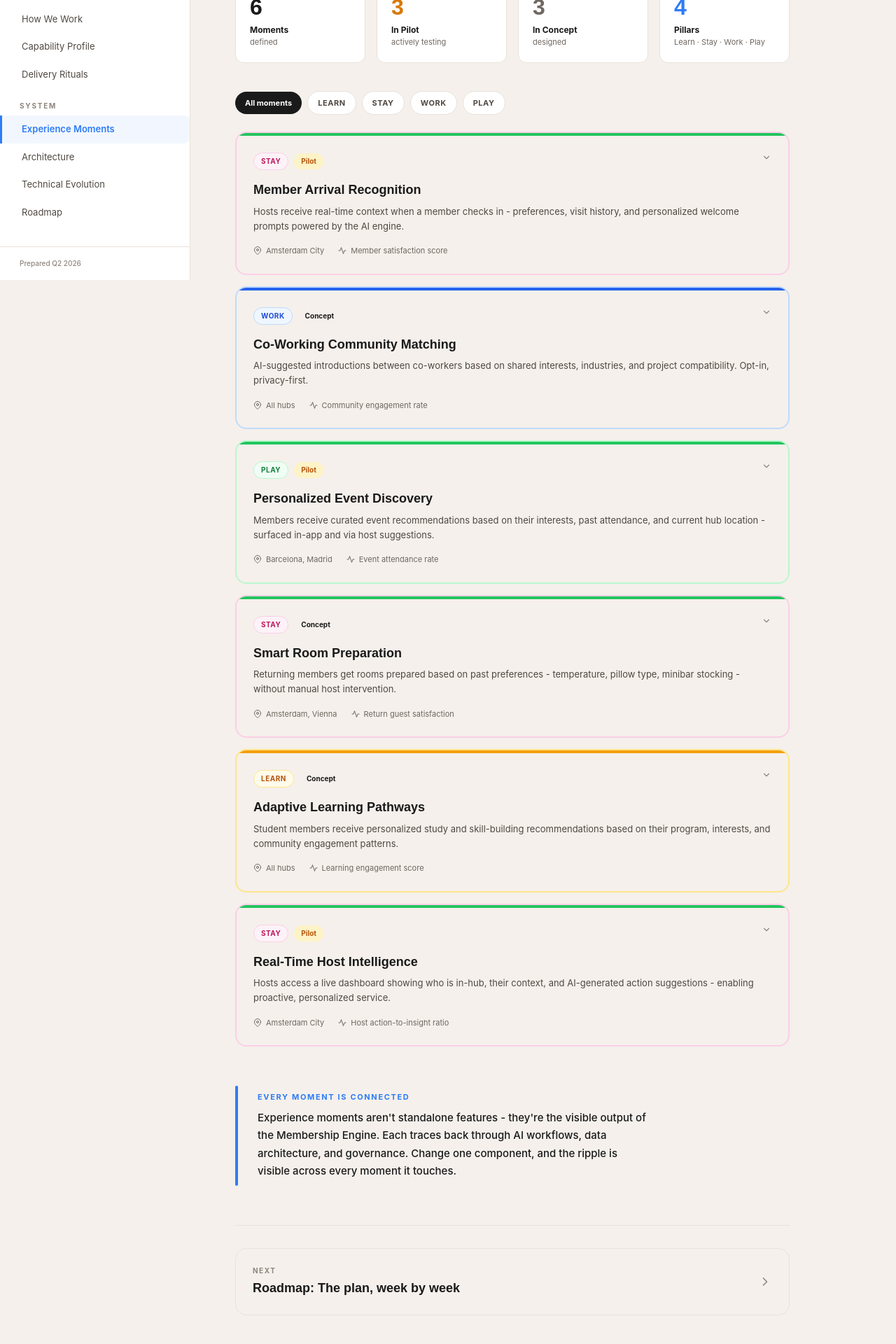
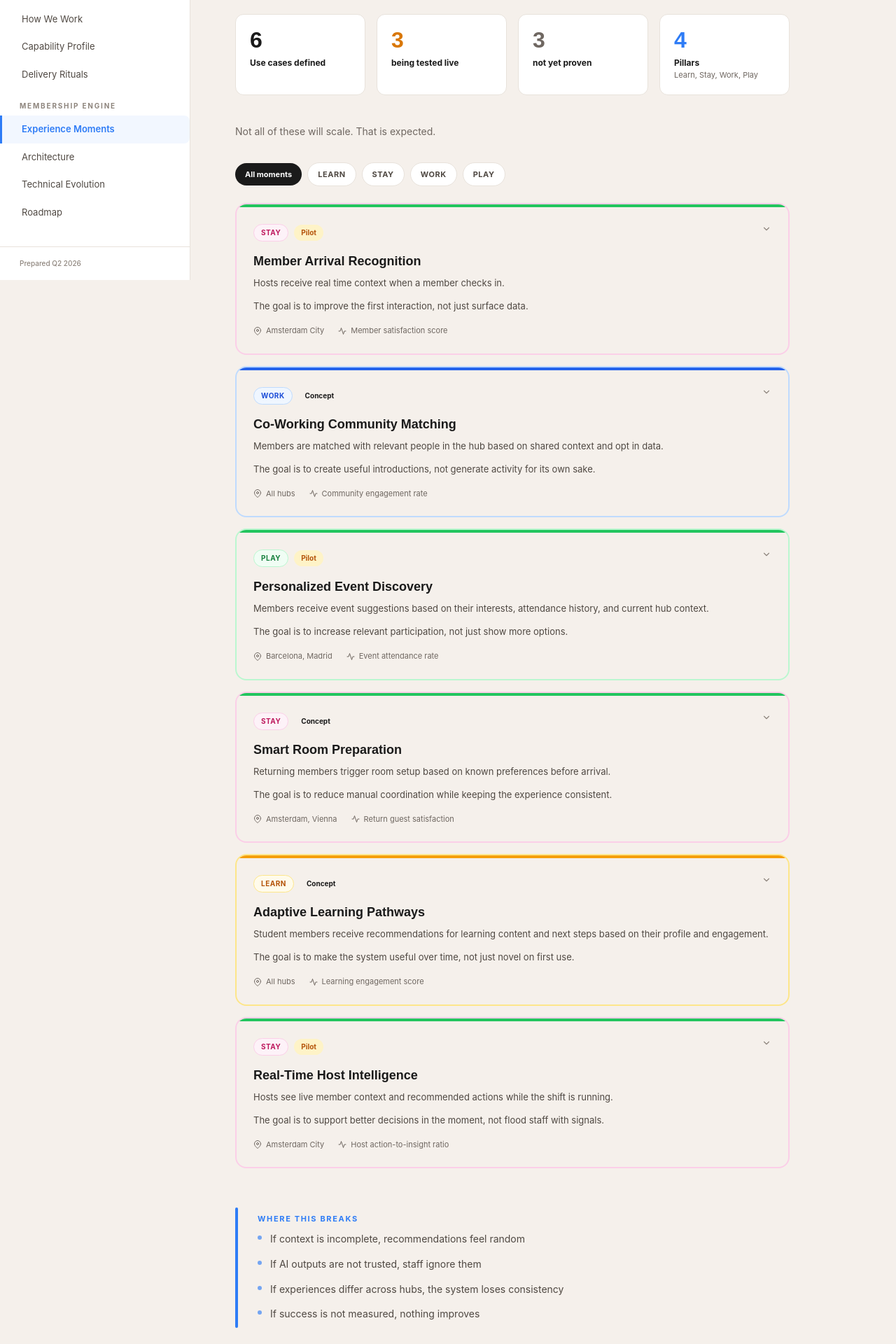
Before and after one commit to mczimmer/tsh-membership-engine, a Next.js app: page /experiences in a window 1280 px wide. Shown: the part 400-2320 px from the top of the page at 70% size. Built offline with nearby package versions, Linux system fonts and the light colour scheme.

Commit message:
Rename system section and harden experience moments

```diff
--- a/src/app/(shell)/experiences/page.tsx
+++ b/src/app/(shell)/experiences/page.tsx
@@ -11,6 +11,21 @@ import {
   getComponent,
 } from "@/data";
 import type { ExperienceMoment } from "@/data";
+
+const MOMENT_DESCRIPTIONS: Record<string, string> = {
+  arrival_recognition:
+    "Hosts receive real time context when a member checks in.\n\nThe goal is to improve the first interaction, not just surface data.",
+  cowork_matching:
+    "Members are matched with relevant people in the hub based on shared context and opt in data.\n\nThe goal is to create useful introductions, not generate activity for its own sake.",
+  event_personalization:
+    "Members receive event suggestions based on their interests, attendance history, and current hub context.\n\nThe goal is to increase relevant participation, not just show more options.",
+  smart_room_prep:
+    "Returning members trigger room setup based on known preferences before arrival.\n\nThe goal is to reduce manual coordination while keeping the experience consistent.",
+  learning_pathways:
+    "Student members receive recommendations for learning content and next steps based on their profile and engagement.\n\nThe goal is to make the system useful over time, not just novel on first use.",
+  host_dashboard:
+    "Hosts see live member context and recommended actions while the shift is running.\n\nThe goal is to support better decisions in the moment, not flood staff with signals.",
+};
 
 function MomentCard({ moment }: { moment: ExperienceMoment }) {
   const [open, setOpen] = useState(false);
@@ -68,9 +83,13 @@ function MomentCard({ moment }: { moment: ExperienceMoment }) {
         <h3 className="mb-2 font-display text-[18px] font-extrabold leading-snug text-text-primary">
           {moment.name}
         </h3>
-        <p className="text-[13px] leading-relaxed text-text-secondary">
-          {moment.description}
-        </p>
+        <div className="space-y-3 text-[13px] leading-relaxed text-text-secondary">
+          {(MOMENT_DESCRIPTIONS[moment.id] ?? moment.description)
+            .split("\n\n")
+            .map((paragraph) => (
+              <p key={paragraph}>{paragraph}</p>
+            ))}
+        </div>
 
         <div className="mt-4 flex items-center gap-5">
           <span className="flex items-center gap-1.5 text-[11px] text-text-tertiary">
@@ -175,6 +194,9 @@ function MomentCard({ moment }: { moment: ExperienceMoment }) {
               </div>
             </div>
           </div>
+          <div className="mt-5 border-t border-border-subtle pt-4 text-[12px] leading-[1.7] text-text-tertiary">
+            Powered by: member context, API layer, AI workflows
+          </div>
         </div>
       )}
     </div>
@@ -207,8 +229,11 @@ export default function ExperiencesPage() {
           the member
         </h1>
         <p className="mt-6 max-w-[580px] text-[17px] leading-[1.8] text-text-secondary">
-          Every system component, every architectural decision, every governance
-          layer exists to enable these moments.
+          This is where the system creates value.
+        </p>
+        <p className="mt-4 max-w-[580px] text-[17px] leading-[1.8] text-text-secondary">
+          Every decision in the architecture, data, and governance layers shows
+          up here.
         </p>
       </div>
 
@@ -216,26 +241,26 @@ export default function ExperiencesPage() {
         {[
           {
             value: stats.total,
-            label: "Moments",
-            sub: "defined",
+            label: "Use cases defined",
+            sub: "",
             color: "text-text-primary",
           },
           {
             value: stats.pilot,
-            label: "In Pilot",
-            sub: "actively testing",
+            label: "being tested live",
+            sub: "",
             color: "text-amber-600",
           },
           {
             value: stats.concept,
-            label: "In Concept",
-            sub: "designed",
+            label: "not yet proven",
+            sub: "",
             color: "text-text-tertiary",
           },
           {
             value: "4",
             label: "Pillars",
-            sub: "Learn · Stay · Work · Play",
+            sub: "Learn, Stay, Work, Play",
             color: "text-accent-primary",
           },
         ].map((s, i) => (
@@ -255,6 +280,10 @@ export default function ExperiencesPage() {
           </div>
         ))}
       </div>
+
+      <p className="mb-8 text-[14px] leading-[1.7] text-text-tertiary">
+        Not all of these will scale. That is expected.
+      </p>
 
       <div className="mb-6 flex items-center gap-2">
         <button
@@ -296,14 +325,23 @@ export default function ExperiencesPage() {
         <div className="absolute bottom-0 left-0 top-0 w-1 rounded-full bg-accent-primary" />
         <div className="py-2 pl-8">
           <div className="mb-2 text-[11px] font-bold uppercase tracking-[0.15em] text-accent-primary">
-            Every moment is connected
+            Where this breaks
           </div>
-          <p className="max-w-[560px] text-[15px] font-medium leading-[1.7] text-text-primary">
-            Experience moments aren't standalone features - they're the
-            visible output of the Membership Engine. Each traces back through AI
-            workflows, data architecture, and governance. Change one component,
-            and the ripple is visible across every moment it touches.
-          </p>
+          <div className="space-y-3">
+            {[
+              "If context is incomplete, recommendations feel random",
+              "If AI outputs are not trusted, staff ignore them",
+              "If experiences differ across hubs, the system loses consistency",
+              "If success is not measured, nothing improves",
+            ].map((item) => (
+              <div key={item} className="flex items-start gap-3">
+                <span className="mt-[7px] h-1.5 w-1.5 shrink-0 rounded-full bg-accent-primary/65" />
+                <span className="text-[14px] leading-[1.7] text-text-secondary">
+                  {item}
+                </span>
+              </div>
+            ))}
+          </div>
         </div>
       </div>
 
--- a/src/app/(shell)/technical-evolution/page.tsx
+++ b/src/app/(shell)/technical-evolution/page.tsx
@@ -21,7 +21,7 @@ export default function TechnicalEvolutionPage() {
     <PageWrapper breadcrumb="Technical Evolution">
       <div className="mb-10">
         <div className="mb-3 text-[10px] font-bold uppercase tracking-[0.15em] text-accent-primary">
-          SYSTEM
+          Membership Engine
         </div>
         <h1 className="max-w-[640px] font-display text-[44px] font-extrabold leading-[1.05] tracking-tight text-text-primary">
           From pilot
--- a/src/config/navigation.ts
+++ b/src/config/navigation.ts
@@ -30,7 +30,7 @@ export const NAVIGATION: NavSection[] = [
     ],
   },
   {
-    group: "System",
+    group: "Membership Engine",
     pages: [
       { id: "experiences", label: "Experience Moments", href: "/experiences" },
       { id: "architecture", label: "Architecture", href: "/architecture" },
```
